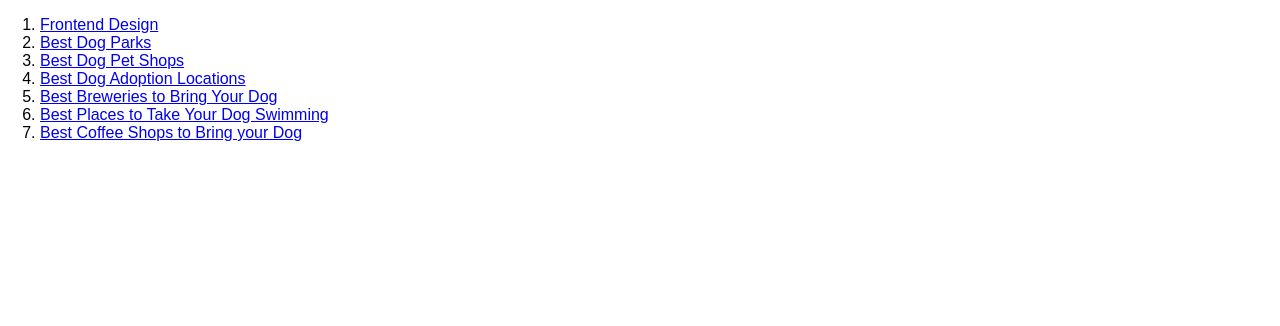
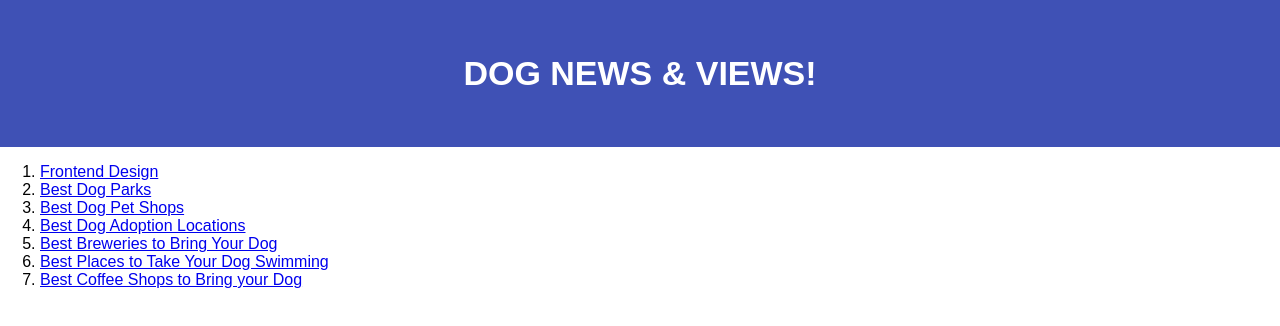
Before and after one commit to robgmerrill/dog-news-and-views, a plain HTML site: page index.html in a window 1280 px wide. Drawn offline with Linux system fonts and the light colour scheme.

Commit message:
added header and logo css

```diff
--- a/index.html
+++ b/index.html
@@ -3,11 +3,12 @@
 <head>
   <meta charset="UTF-8">
   <title>Front-end News</title>
-  <link rel="stylesheet" href="normalize.css">
+  <link rel="stylesheet" href="normalize.css" />
+  <link rel="stylesheet" href="main.css" />
 </head>
 <body>
-  <header>
-    <p></p>
+  <header class="hero">
+    <p class="logo">Dog News & Views!</p>
   </header>
   <main>
     <ol>
--- a/main.css
+++ b/main.css
@@ -36,13 +36,22 @@ p {
 /*-----------------------------------------------
 *   Hero
 -----------------------------------------------*/
-
+.hero {
+  background-color: #3f51b5;
+  padding: 20px 0;
+  text-align: center;
+  color: white
+}
 
 
 /*-----------------------------------------------
 *   Logo
 -----------------------------------------------*/
-
+.logo {
+  font-size: 34px;
+  text-transform: uppercase;
+  font-weight: bold;
+}
 
 
 /*-----------------------------------------------
```
